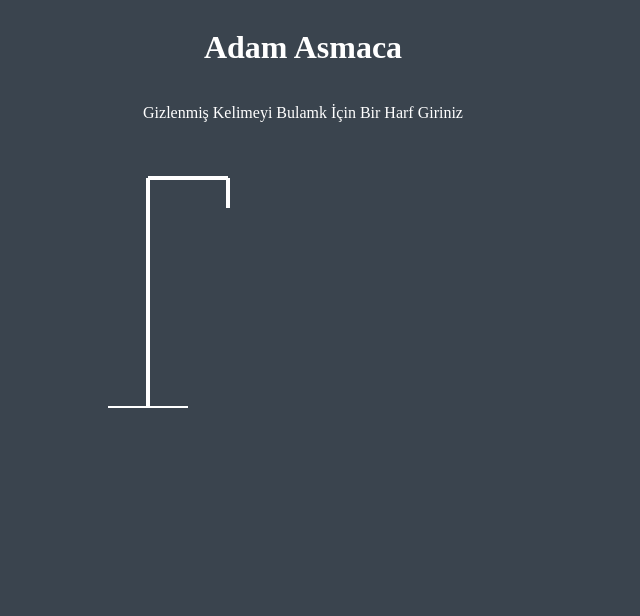
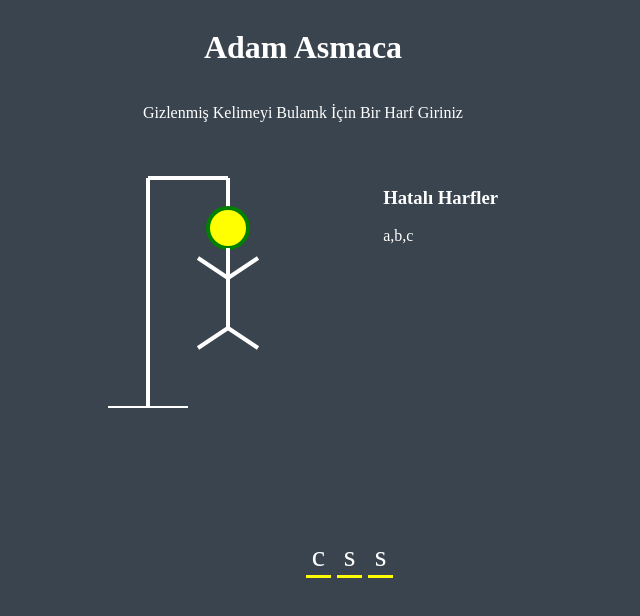
Before and after one commit to ihsancetinn/Adam-Asmaca-Oyunu, a plain HTML site: page index.html in a window 1280 px wide. Shown: the whole page, without its empty margins (337-977 px from the left). Drawn offline with Linux system fonts and the light colour scheme.

Commit message:
html ve css son hali

```diff
--- a/index.html
+++ b/index.html
@@ -1,5 +1,6 @@
 <!DOCTYPE html>
 <html lang="en">
+
 <head>
     <meta charset="UTF-8" />
     <meta http-equiv="X-UA-Compatible" content="IE=edge" />
@@ -7,6 +8,7 @@
     <link rel="stylesheet" href="style.css" />
     <title>Adam Asmaca Oyunu</title>
 </head>
+
 <body>
     <h1>Adam Asmaca</h1>
     <p>Gizlenmiş Kelimeyi Bulamk İçin Bir Harf Giriniz</p>
@@ -19,9 +21,28 @@
             <line x1="10" y1="250" x2="90" y2="250" />
 
             <!-- Kafa -->
+            <circle cx="130" cy="70" r="20" stroke="green" stroke-width="4" fill="yellow" class="item" />
+            <!-- gövde -->
+            <line x1="130" y1="90" x2="130" y2="170" class="item" />
+            <!-- kollar -->
+            <line x1="130" y1="120" x2="100" y2="100" class="item"/>
+            <line x1="130" y1="120" x2="160" y2="100" class="item" />
+            <!-- Bacaklar -->
+            <line x1="130" y1="170" x2="100" y2="190" class="item"/>
+            <line x1="130" y1="170" x2="160" y2="190" class="item" />
         </svg>
+        <div id="wrong-letters">
+            <h3>Hatalı Harfler</h3>
+            <span>a,b,c</span>
+        </div>
+        <div id="word">
+            <div class="letter">c</div>
+            <div class="letter">s</div>
+            <div class="letter">s</div>
+        </div>
     </div>
 
     <script src="script.js"></script>
 </body>
+
 </html>
--- a/style.css
+++ b/style.css
@@ -10,11 +10,13 @@ display: flex;
 flex-direction: column;
 align-items: center;
 overflow: hidden;
+
 }
 .container {
     padding: 20px 20px;
     height:450px;
     width: 450px;
+    position: relative;
 }
 
 .grafik{
@@ -22,3 +24,29 @@ overflow: hidden;
     stroke: #fff;
     stroke-width:4px;
 }
+.item {
+    /* display: none; */
+}
+#wrong-letters {
+    position: absolute;
+    top: 30px;
+    right:30px;
+}
+#word {
+
+    display:flex;
+    position: absolute;
+    bottom: 10px;
+    left:50%;
+
+}
+.letter {
+    border-bottom: 3px solid yellow;
+    font-size: 30px;
+    margin: 0 3px;
+    height: 40px;
+    width:25px;
+    display: inline-flex;
+    justify-content: center;
+    align-items: center;
+}
```
Lines whose indentation alone changed are shown as unchanged.
